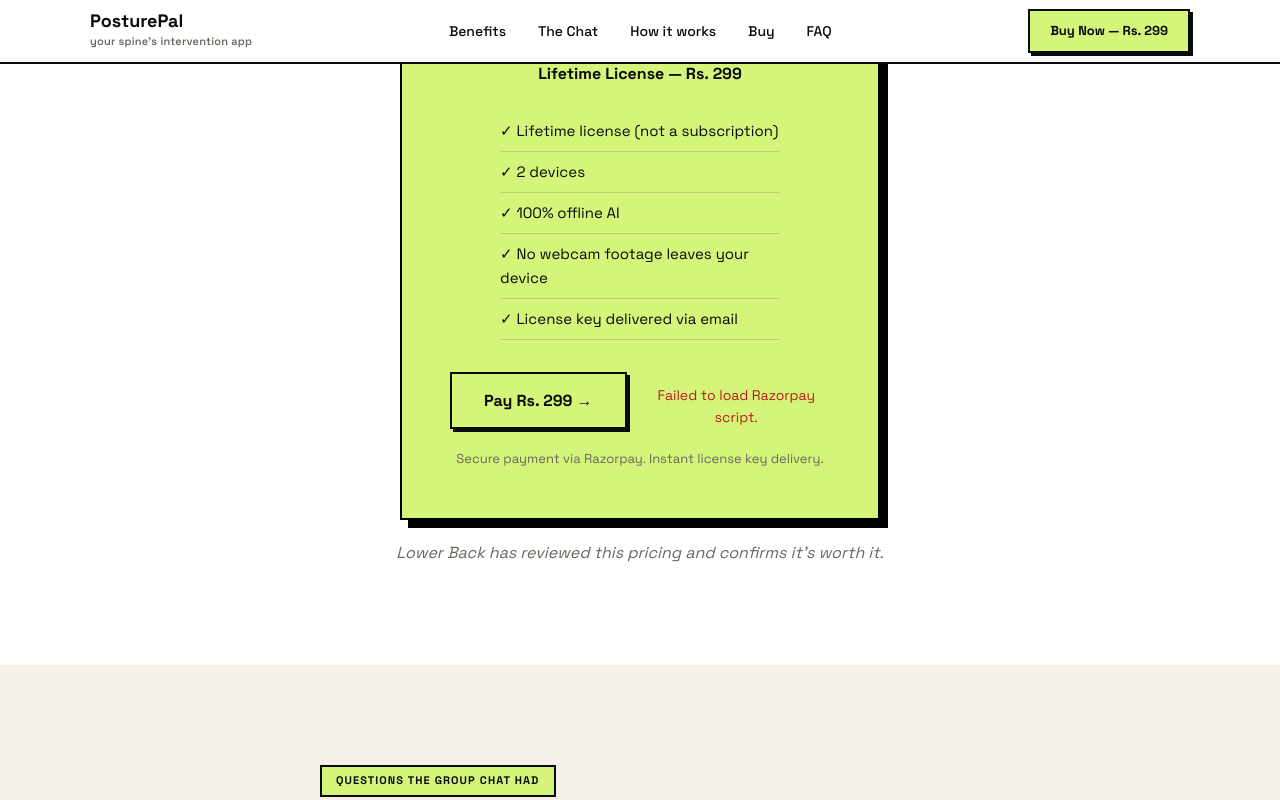
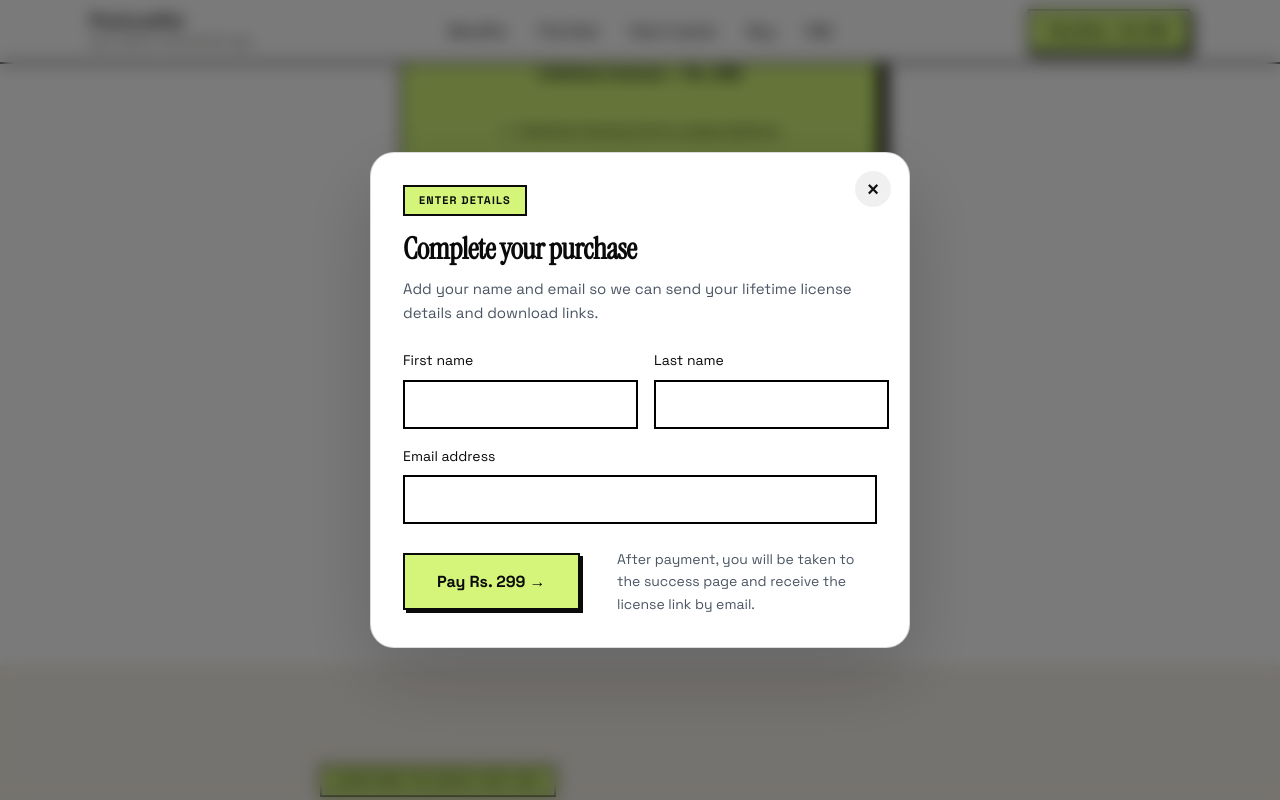
Before and after one commit to Maan-Teckwani/posturepal-page, a Next.js app: page / in a window 1280 px wide. Both pictures are taken after a click on the button "Pay Rs. 299 →". Shown: the part 5889-6689 px from the top of the page. Built offline with nearby package versions, Linux system fonts and the light colour scheme.

Commit message:
Customer details form

```diff
--- a/app/api/create-order/route.js
+++ b/app/api/create-order/route.js
@@ -1,5 +1,7 @@
 import Razorpay from 'razorpay';
+import { createClient } from '@supabase/supabase-js';
 
+const supabase = createClient(process.env.SUPABASE_URL, process.env.SUPABASE_SERVICE_KEY);
 const razorpay = new Razorpay({
   key_id: process.env.RAZORPAY_KEY_ID,
   key_secret: process.env.RAZORPAY_KEY_SECRET
@@ -9,10 +11,36 @@ export async function POST(req) {
   try {
     const body = await req.json();
     const amount = Number(body.amount);
+    const customer = body.customer || {};
+    const firstName = `${customer.first_name || ''}`.trim();
+    const lastName = `${customer.last_name || ''}`.trim();
+    const email = `${customer.email || ''}`.trim();
 
     if (!Number.isInteger(amount) || amount < 100) {
       return new Response(JSON.stringify({ error: 'Amount must be at least 100 paise.' }), {
         status: 400,
+        headers: { 'Content-Type': 'application/json' }
+      });
+    }
+
+    if (!firstName || !lastName || !email) {
+      return new Response(JSON.stringify({ error: 'Customer name and email are required.' }), {
+        status: 400,
+        headers: { 'Content-Type': 'application/json' }
+      });
+    }
+
+    const { error: insertError } = await supabase.from('customers').insert({
+      first_name: firstName,
+      last_name: lastName,
+      email,
+      created_at: new Date().toISOString()
+    });
+
+    if (insertError) {
+      console.error('Supabase insert error:', insertError);
+      return new Response(JSON.stringify({ error: 'Unable to save customer details.' }), {
+        status: 500,
         headers: { 'Content-Type': 'application/json' }
       });
     }
--- /dev/null
+++ b/app/api/generate-license/route.js
@@ -0,0 +1,33 @@
+import { createClient } from '@supabase/supabase-js';
+
+const supabase = createClient(process.env.SUPABASE_URL, process.env.SUPABASE_SERVICE_KEY);
+
+function generateLicenseKey() {
+  const segment = () => Math.random().toString(36).substring(2, 6).toUpperCase();
+  return `${segment()}-${segment()}-${segment()}-${segment()}`;
+}
+
+export async function POST(req) {
+  try {
+    const { payment_id, email } = await req.json();
+    if (!payment_id || !email) {
+      return new Response(JSON.stringify({ error: 'Missing payment_id or email' }), { status: 400, headers: { 'Content-Type': 'application/json' } });
+    }
+    const licenseKey = generateLicenseKey();
+    const { error: insertError } = await supabase.from('licenses').insert({
+      key: licenseKey,
+      email,
+      payment_id,
+      device_count: 0,
+      created_at: new Date().toISOString()
+    });
+    if (insertError) {
+      console.error('Supabase insert error:', insertError);
+      return new Response(JSON.stringify({ error: 'Database insert failed' }), { status: 500, headers: { 'Content-Type': 'application/json' } });
+    }
+    return new Response(JSON.stringify({ success: true, licenseKey }), { status: 200, headers: { 'Content-Type': 'application/json' } });
+  } catch (error) {
+    console.error('Generate license error:', error);
+    return new Response(JSON.stringify({ error: error?.message || 'Internal error' }), { status: 500, headers: { 'Content-Type': 'application/json' } });
+  }
+}
--- /dev/null
+++ b/app/components/PurchaseModal.jsx
@@ -0,0 +1,132 @@
+import React from 'react';
+import { createPortal } from 'react-dom';
+
+const modalRoot = typeof document !== 'undefined' ? document.body : null;
+
+export default function PurchaseModal({
+  onClose,
+  loading,
+  customer,
+  handleChange,
+  handlePayment,
+  error,
+  setError,
+  amount
+}) {
+  if (!modalRoot) return null;
+
+  return createPortal(
+    <div
+      onClick={onClose}
+      style={{
+        position: 'fixed',
+        inset: 0,
+        zIndex: 9999,
+        background: 'rgba(0,0,0,0.52)',
+        backdropFilter: 'blur(8px)',
+        display: 'flex',
+        alignItems: 'center',
+        justifyContent: 'center',
+        padding: '24px',
+        overflowY: 'auto',
+        WebkitOverflowScrolling: 'touch'
+      }}
+    >
+      <div
+        onClick={e => e.stopPropagation()}
+        role="dialog"
+        aria-modal="true"
+        style={{
+          width: 'min(100%, 540px)',
+          maxHeight: 'calc(100vh - 48px)',
+          background: '#ffffff',
+          border: '1px solid rgba(0,0,0,0.14)',
+          padding: '32px',
+          position: 'relative',
+          borderRadius: '24px',
+          boxSizing: 'border-box',
+          overflow: 'auto',
+          boxShadow: '0 28px 80px rgba(0,0,0,0.18)'
+        }}
+      >
+        <button
+          onClick={onClose}
+          style={{
+            position: 'absolute',
+            top: '18px',
+            right: '18px',
+            width: '36px',
+            height: '36px',
+            borderRadius: '50%',
+            background: 'rgba(0,0,0,0.06)',
+            border: 'none',
+            fontSize: '20px',
+            fontWeight: '700',
+            cursor: loading ? 'not-allowed' : 'pointer',
+            lineHeight: 1,
+            color: '#111'
+          }}
+          aria-label="Close"
+        >
+          ×
+        </button>
+        <div style={{ marginBottom: '24px' }}>
+          <div className="neo-tag" style={{ marginBottom: '16px' }}>ENTER DETAILS</div>
+          <h2 style={{ fontSize: '30px', lineHeight: 1.1, margin: 0 }}>Complete your purchase</h2>
+          <p style={{ color: '#4b5563', marginTop: '12px', fontSize: '15px' }}>
+            Add your name and email so we can send your lifetime license details and download links.
+          </p>
+        </div>
+        <div style={{ display: 'grid', gridTemplateColumns: '1fr 1fr', gap: '16px', marginBottom: '16px' }}>
+          <label style={{ display: 'flex', flexDirection: 'column', gap: '8px', fontSize: '14px' }}>
+            First name
+            <input
+              type="text"
+              value={customer.first_name}
+              onChange={handleChange('first_name')}
+              style={{ padding: '14px 16px', border: '2px solid black', borderRadius: '0', fontSize: '15px' }}
+              disabled={loading}
+            />
+          </label>
+          <label style={{ display: 'flex', flexDirection: 'column', gap: '8px', fontSize: '14px' }}>
+            Last name
+            <input
+              type="text"
+              value={customer.last_name}
+              onChange={handleChange('last_name')}
+              style={{ padding: '14px 16px', border: '2px solid black', borderRadius: '0', fontSize: '15px' }}
+              disabled={loading}
+            />
+          </label>
+        </div>
+        <label style={{ display: 'flex', flexDirection: 'column', gap: '8px', fontSize: '14px', marginBottom: '24px' }}>
+          Email address
+          <input
+            type="email"
+            value={customer.email}
+            onChange={handleChange('email')}
+            style={{ padding: '14px 16px', border: '2px solid black', borderRadius: '0', fontSize: '15px' }}
+            disabled={loading}
+          />
+        </label>
+        <div style={{ display: 'flex', justifyContent: 'space-between', alignItems: 'center', gap: '16px', flexWrap: 'wrap' }}>
+          <button
+            onClick={handlePayment}
+            className="neo-btn accent"
+            style={{ padding: '16px 32px', fontSize: '16px', whiteSpace: 'nowrap', cursor: loading ? 'not-allowed' : 'pointer', opacity: loading ? 0.7 : 1 }}
+            disabled={loading}
+          >
+            {loading ? 'Processing…' : `Pay Rs. ${amount} →`}
+          </button>
+          <div style={{ color: '#4b5563', fontSize: '14px', maxWidth: '260px' }}>
+            After payment, you will be taken to the success page and receive the license link by email.
+          </div>
+        </div>
+        {error && (
+          <div style={{ marginTop: '20px', color: '#b91c1c', fontSize: '14px' }}>{error}</div>
+        )}
+      </div>
+    </div>,
+    modalRoot
+  );
+}
--- a/app/page.js
+++ b/app/page.js
@@ -1,10 +1,13 @@
 'use client';
 
 import React, { useState, useEffect } from 'react';
+import PurchaseModal from './components/PurchaseModal';
 
-const RazorpayButton = ({ amount = 299, buttonText = "Buy Now →" }) => {
+const RazorpayButton = ({ amount = 299, buttonText = 'Buy Now →' }) => {
   const [error, setError] = useState(null);
   const [loading, setLoading] = useState(false);
+  const [modalOpen, setModalOpen] = useState(false);
+  const [customer, setCustomer] = useState({ first_name: '', last_name: '', email: '' });
 
   const loadRazorpayScript = () => new Promise((resolve, reject) => {
     if (typeof window === 'undefined') {
@@ -30,8 +33,42 @@ const RazorpayButton = ({ amount = 299, buttonText = "Buy Now →" }) => {
     document.body.appendChild(script);
   });
 
+  const validateCustomer = () => {
+    const name = `${customer.first_name}`.trim();
+    const lastName = `${customer.last_name}`.trim();
+    const email = `${customer.email}`.trim();
+
+    if (!name) return 'Please enter your first name.';
+    if (!lastName) return 'Please enter your last name.';
+    if (!email) return 'Please enter your email address.';
+    if (!/^[^\s@]+@[^\s@]+\.[^\s@]+$/.test(email)) return 'Please enter a valid email address.';
+    return null;
+  };
+
+  const openModal = () => {
+    setError(null);
+    setModalOpen(true);
+  };
+
+  const closeModal = () => {
+    if (loading) return;
+    setModalOpen(false);
+    setError(null);
+    setCustomer({ first_name: '', last_name: '', email: '' });
+  };
+
+  const handleChange = (field) => (event) => {
+    setCustomer((current) => ({ ...current, [field]: event.target.value }));
+  };
+
   const handlePayment = async () => {
     setError(null);
+    const validationError = validateCustomer();
+    if (validationError) {
+      setError(validationError);
+      return;
+    }
+
     setLoading(true);
 
     try {
@@ -41,7 +78,14 @@ const RazorpayButton = ({ amount = 299, buttonText = "Buy Now →" }) => {
       const createOrderResponse = await fetch('/api/create-order', {
         method: 'POST',
         headers: { 'Content-Type': 'application/json' },
-        body: JSON.stringify({ amount: amountPaise })
+        body: JSON.stringify({
+          amount: amountPaise,
+          customer: {
+            first_name: customer.first_name.trim(),
+            last_name: customer.last_name.trim(),
+            email: customer.email.trim()
+          }
+        })
       });
 
       if (!createOrderResponse.ok) {
@@ -58,7 +102,8 @@ const RazorpayButton = ({ amount = 299, buttonText = "Buy Now →" }) => {
         description: 'PosturePal Lifetime License',
         order_id: order.order_id,
         prefill: {
-          email: ''
+          email: customer.email.trim(),
+          name: `${customer.first_name.trim()} ${customer.last_name.trim()}`
         },
         theme: {
           color: '#000000'
@@ -92,6 +137,21 @@ const RazorpayButton = ({ amount = 299, buttonText = "Buy Now →" }) => {
               throw new Error(verifyData.message || 'Payment verification failed.');
             }
 
+            // Generate license key and store it
+            const licenseResponse = await fetch('/api/generate-license', {
+              method: 'POST',
+              headers: { 'Content-Type': 'application/json' },
+              body: JSON.stringify({
+                payment_id: response.razorpay_payment_id,
+                email: customer.email
+              })
+            });
+            if (!licenseResponse.ok) {
+              const err = await licenseResponse.json().catch(() => null);
+              console.error('License generation failed:', err);
+            }
+
+            // Finally redirect to success page
             window.location.href = '/success';
           } catch (verifyError) {
             setError(verifyError.message || 'Payment verification failed.');
@@ -101,7 +161,7 @@ const RazorpayButton = ({ amount = 299, buttonText = "Buy Now →" }) => {
       };
 
       const razorpay = new window.Razorpay(options);
-      razorpay.on('payment.failed', function (failure) {
+      razorpay.on('payment.failed', function () {
         setError('Payment failed. Please try again.');
         setLoading(false);
       });
@@ -116,7 +176,7 @@ const RazorpayButton = ({ amount = 299, buttonText = "Buy Now →" }) => {
   return (
     <>
       <button
-        onClick={handlePayment}
+        onClick={openModal}
         className="neo-btn accent"
         style={{
           fontSize: '16px',
@@ -129,11 +189,19 @@ const RazorpayButton = ({ amount = 299, buttonText = "Buy Now →" }) => {
       >
         {loading ? 'Processing…' : buttonText}
       </button>
-      {error ? (
-        <div style={{ marginTop: '12px', color: '#b91c1c', fontSize: '14px', maxWidth: '420px' }}>
-          {error}
-        </div>
-      ) : null}
+
+      {modalOpen && (
+        <PurchaseModal
+          onClose={closeModal}
+          loading={loading}
+          customer={customer}
+          handleChange={handleChange}
+          handlePayment={handlePayment}
+          error={error}
+          setError={setError}
+          amount={amount}
+        />
+      )}
     </>
   );
 };
```
